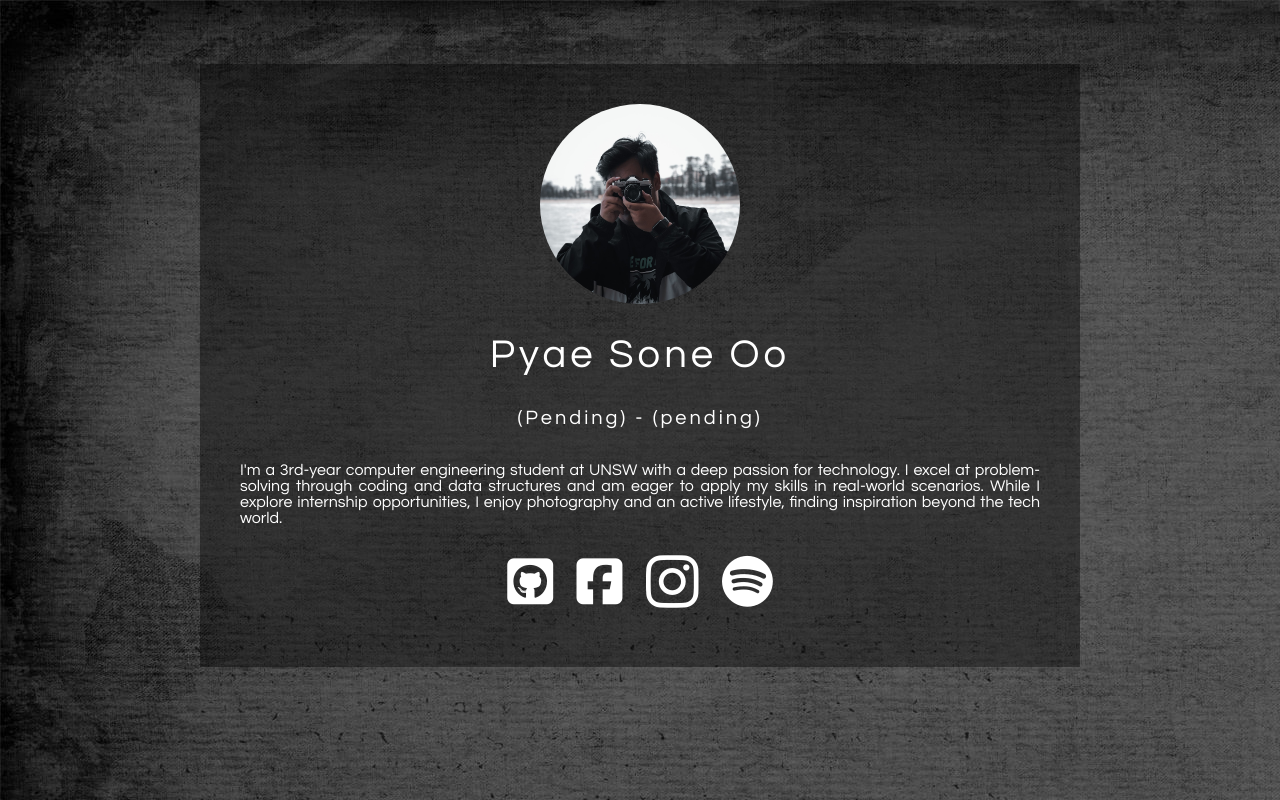
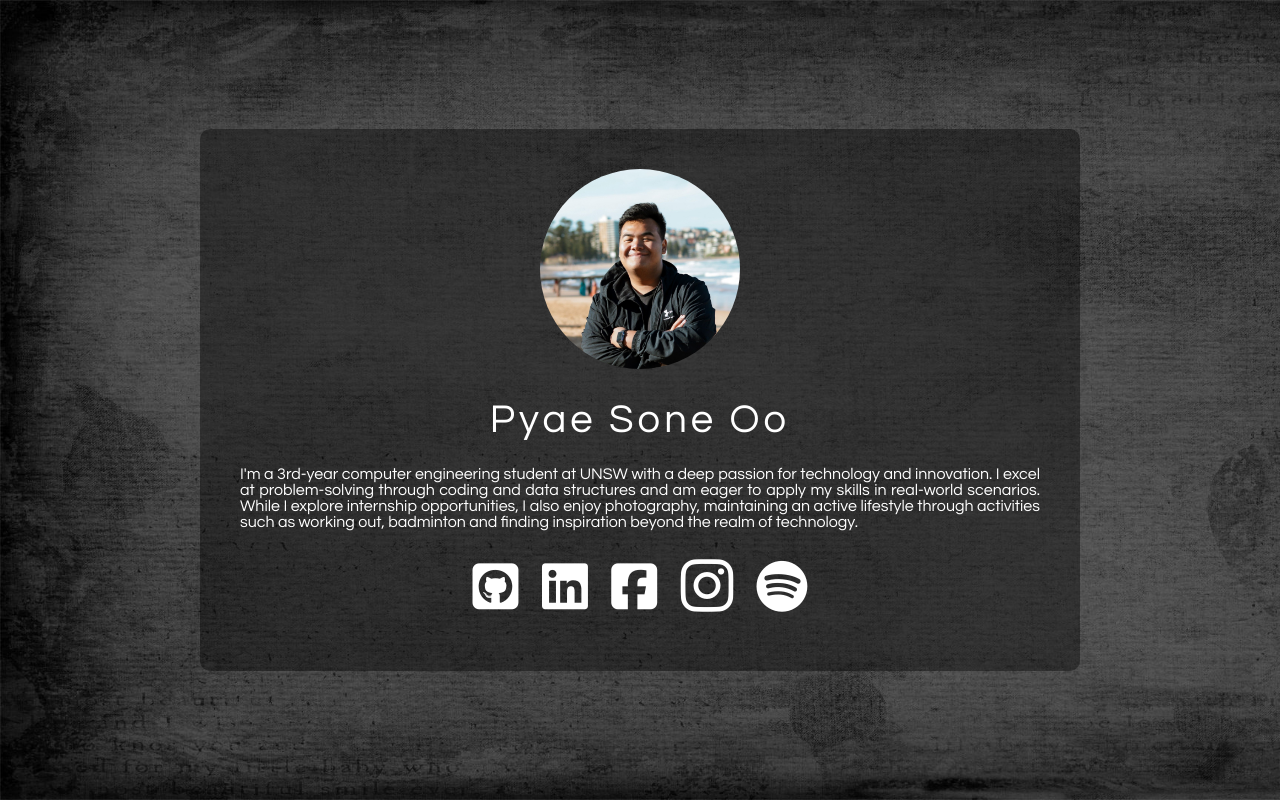
Before and after one commit to Tr1pl3x/personalWebsite1.0, a plain HTML site: page index.html in a window 1280 px wide. Drawn offline with Linux system fonts and the light colour scheme.

Commit message:
updated profile and layout

```diff
--- a/index.html
+++ b/index.html
@@ -8,15 +8,15 @@
 </head>
 <body>
   <div class="box">
-    <img src="./assets/profile2.jpg" class="box-img">
+    <img src="./assets/profile.jpg" class="box-img">
     <h1>Pyae Sone Oo</h1>
-    <h5>(Pending) - (pending)</h5>
-    <p>I'm a 3rd-year computer engineering student at UNSW with a deep passion for technology. I excel at problem-solving through coding and data structures and am eager to apply my skills in real-world scenarios. While I explore internship opportunities, I enjoy photography and an active lifestyle, finding inspiration beyond the tech world.</p>
+    <p>I'm a 3rd-year computer engineering student at UNSW with a deep passion for technology and innovation. I excel at problem-solving through coding and data structures and am eager to apply my skills in real-world scenarios. While I explore internship opportunities, I also enjoy photography, maintaining an active lifestyle through activities such as working out, badminton and finding inspiration beyond the realm of technology.</p>
     <ul>
-      <li><a href="https://github.com/Tr1pl3x"><i class="fa-brands fa-square-github fa-sm" style="color: #ffffff;" aria-hidden="true"></i></a></li>
-      <li><a href="https://www.facebook.com/pyaesone.oo.7/"><i class="fa-brands fa-square-facebook fa-sm" style="color: #ffffff;"></i></a></li>
-      <li><a href="https://www.instagram.com/pyae_sone_oo.dng/"><i class="fa-brands fa-instagram" style="color: #ffffff;"></i></i></a></li>
-      <li><a href="https://open.spotify.com/user/31ancziiwyaq2qre47fnkllwoylq"><i class="fa-brands fa-spotify fa-sm" style="color: #ffffff;"></i></a></li>
+      <li><a href="https://github.com/Tr1pl3x" target="_blank"><i class="fa-brands fa-square-github fa-sm" style="color: #ffffff;" aria-hidden="true"></i></a></li>
+      <li><a href="https://www.linkedin.com/in/pyae-sone-oo-779455134/" target="_blank"><i class="fa-brands fa-linkedin fa-sm" style="color: #ffffff;" aria-hidden="true"></i></a></li>
+      <li><a href="https://www.facebook.com/pyaesone.oo.7/" target="_blank"><i class="fa-brands fa-square-facebook fa-sm" style="color: #ffffff;"></i></a></li>
+      <li><a href="https://www.instagram.com/pyae_sone_oo.dng/" target="_blank"><i class="fa-brands fa-instagram" style="color: #ffffff;"></i></i></a></li>
+      <li><a href="https://open.spotify.com/user/31ancziiwyaq2qre47fnkllwoylq" target="_blank"><i class="fa-brands fa-spotify fa-sm" style="color: #ffffff;"></i></a></li>
     </ul>
   </div>
 </body>
--- a/style.css
+++ b/style.css
@@ -1,22 +1,28 @@
 body {
     margin: 0;
     padding: 0;
+    display: flex;
+    justify-content: center; /* Center horizontally */
+    align-items: center; /* Center vertically */
+    height: 100vh; /* Set height of body to full viewport height */
+    margin: 0; /* Remove default margin */
     background-image: url('./assets/bg.jpg');
     background-repeat: no-repeat;
-    background-size: fill;
+    background-size: cover;
 }
 
 .box {
-    width: 800px;
     background: rgba(0, 0, 0, 0.4);
     padding: 40px;
     text-align: center;
-    margin: auto;
+    margin: 5% auto;
     margin-top: 5%;
     color: white;
     font-family: 'Century Gothic', sans-serif;
+    width: 800px;
+    max-width: 800px; /* Changed to max-width to make it responsive */
+    border-radius: 10px; /* Added to create rounded corners */
 }
-
 .box-img {
     border-radius: 60%;
     width: 200px;
```
Also changed, not shown: assets/mainBG.jpg (deleted), assets/profile.jpg (added), assets/profile2.JPG (deleted), assets/pso.jpg (deleted), assets/tempP.jpg (deleted), 1 other file.
